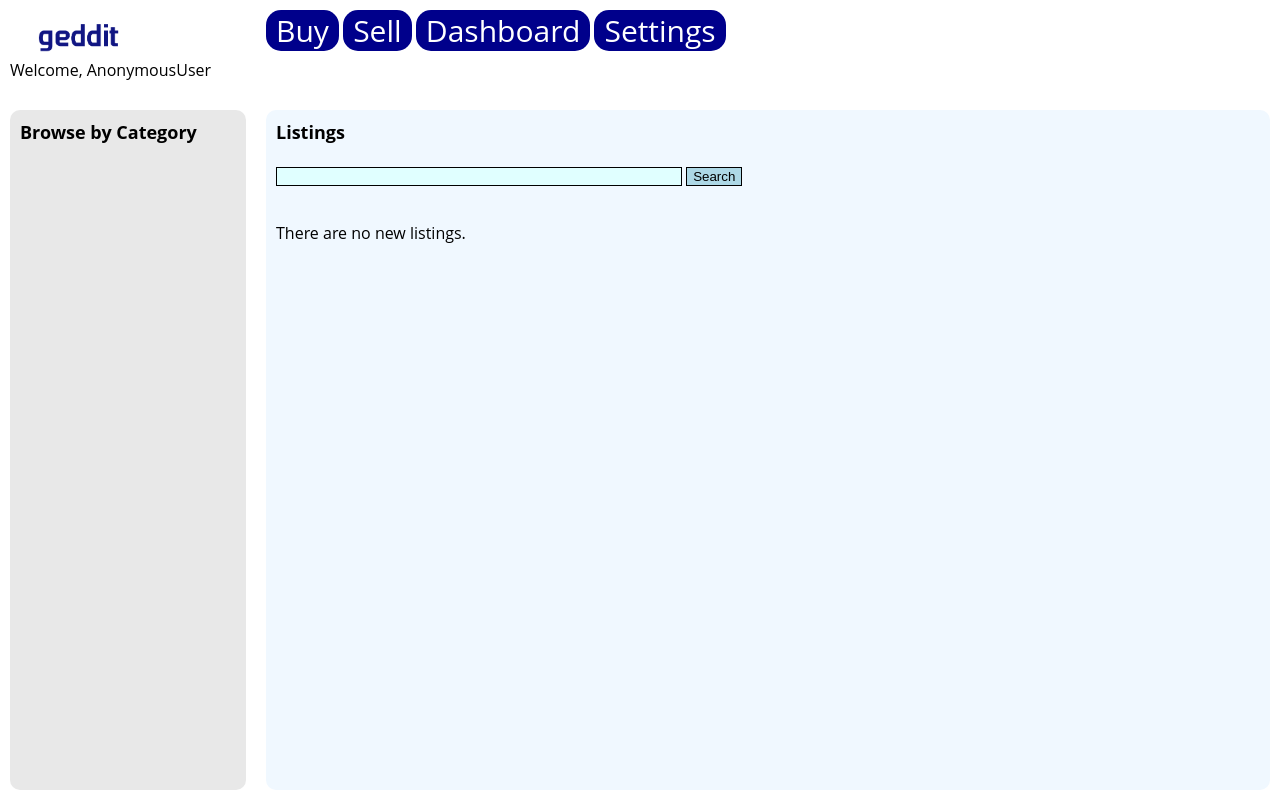
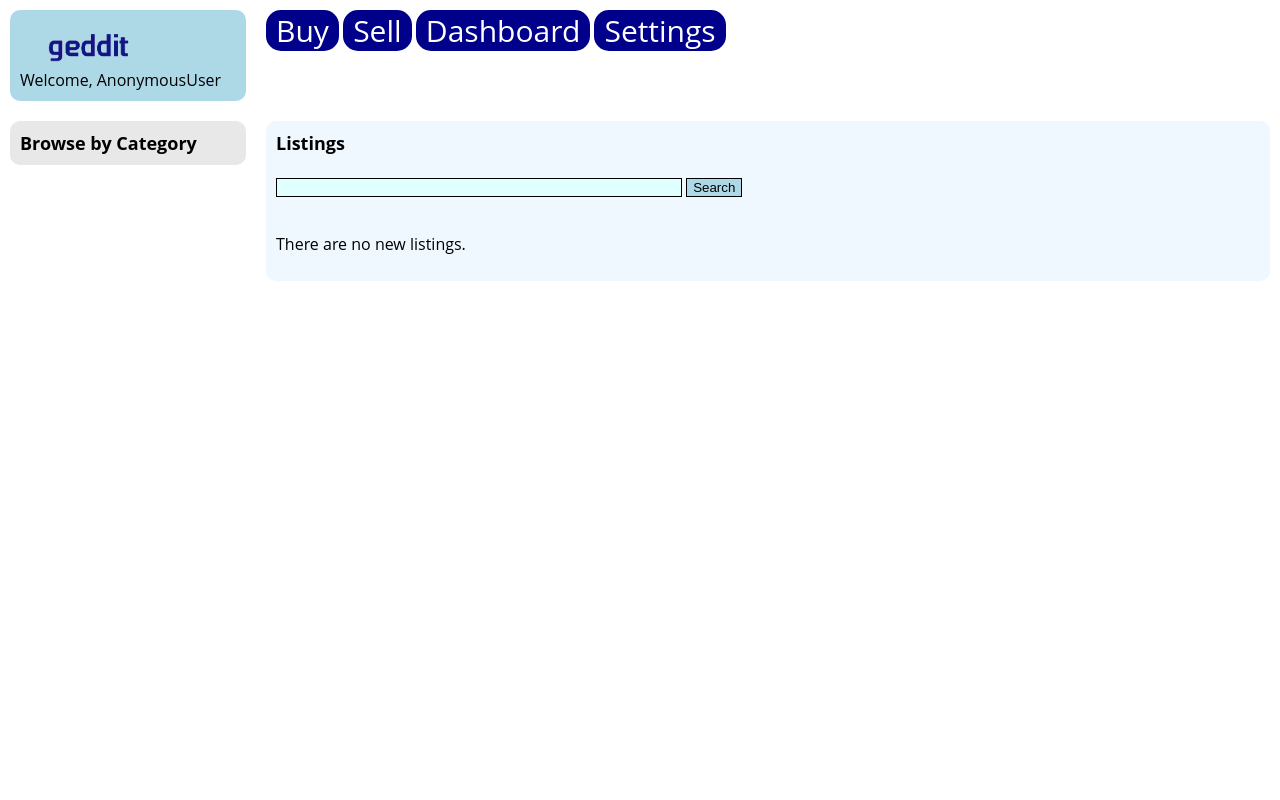
Before and after one commit to kxing/Geddit, a Django app: template templates/buy/buy.html in a window 1280 px wide. Run offline with Django 3.2, Linux system fonts and the light colour scheme; the template is opened without the code that fills it, so the values that code supplies are empty; some libraries are stand-ins or nearby versions.

Commit message:
Cleaned up CSS.

```diff
--- a/data/static/css/logo.css
+++ b/data/static/css/logo.css
@@ -1,13 +1,13 @@
 #logo-space {
     display: inline-block;
     width: 20%;
-    height: 50px;
-    float: left;
 }
 
 #logo {
     padding: 10px;
-    margin: 0px auto;
+    margin: 10px;
+    background-color: lightblue;
+    border-radius: 10px;
 }
 
 #logo-image {
--- a/data/static/css/nav_bar.css
+++ b/data/static/css/nav_bar.css
@@ -1,10 +1,11 @@
 #nav-bar-container {
     display: inline-block;
-    width: 80%;
+    position: absolute;
+    padding: 10px;
+    left: 20%;
 }
 
 #nav-bar {
-    margin: 10px;
 }
 
 #nav_buttons {
--- a/data/static/css/sidebar.css
+++ b/data/static/css/sidebar.css
@@ -1,15 +1,12 @@
 #sidebar {
-    position: absolute;
-    left: 0px;
-    right: 80%;
-    top: 0px;
-    bottom: 0px;
+    width: 20%;
+    display: inline-block;
+}
 
+#sidebar-container {
+    margin: 10px;
     background: #E8E8E8;
-    margin: 10px;
     border-radius: 10px;
-
-    overflow: auto;
 }
 
 #sidebar-title {
--- a/data/static/css/site.css
+++ b/data/static/css/site.css
@@ -3,28 +3,18 @@ body {
 }
 
 #heading {
-    clear: both;
-    height: 40px;
-    width: 100%;
 }
 
 #sidebar-content {
-    position: absolute;
-    top: 100px;
-    bottom: 0px;
-    left: 0px;
-    right: 0px;
 }
 
 #content {
+    display: inline-block;
     background: aliceblue;
 
     position: absolute;
     left: 20%;
     right: 0px;
-    top: 0px;
-    bottom: 0px;
-    overflow: auto;
 
     margin: 10px;
     border-radius: 10px;
--- a/templates/base/sidebar.html
+++ b/templates/base/sidebar.html
@@ -1,4 +1,5 @@
 <div id="sidebar">
+  <div id="sidebar-container">
     {% block sidebar %}
     <div id="sidebar-title">Browse by Category</div>
     {% for category in categories %}
@@ -8,3 +9,4 @@
     {% endfor %}
     {% endblock %}
   </div>
+</div>
```
Lines whose indentation alone changed are shown as unchanged.
